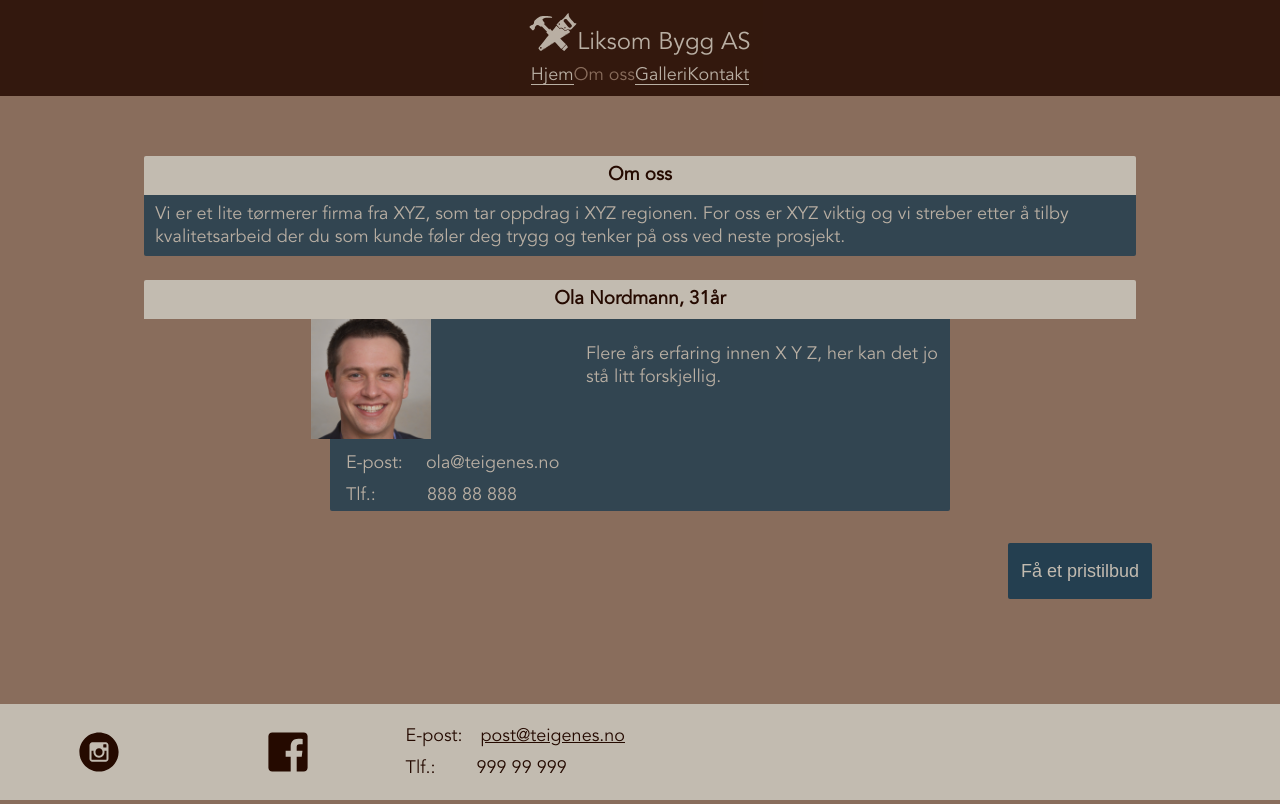
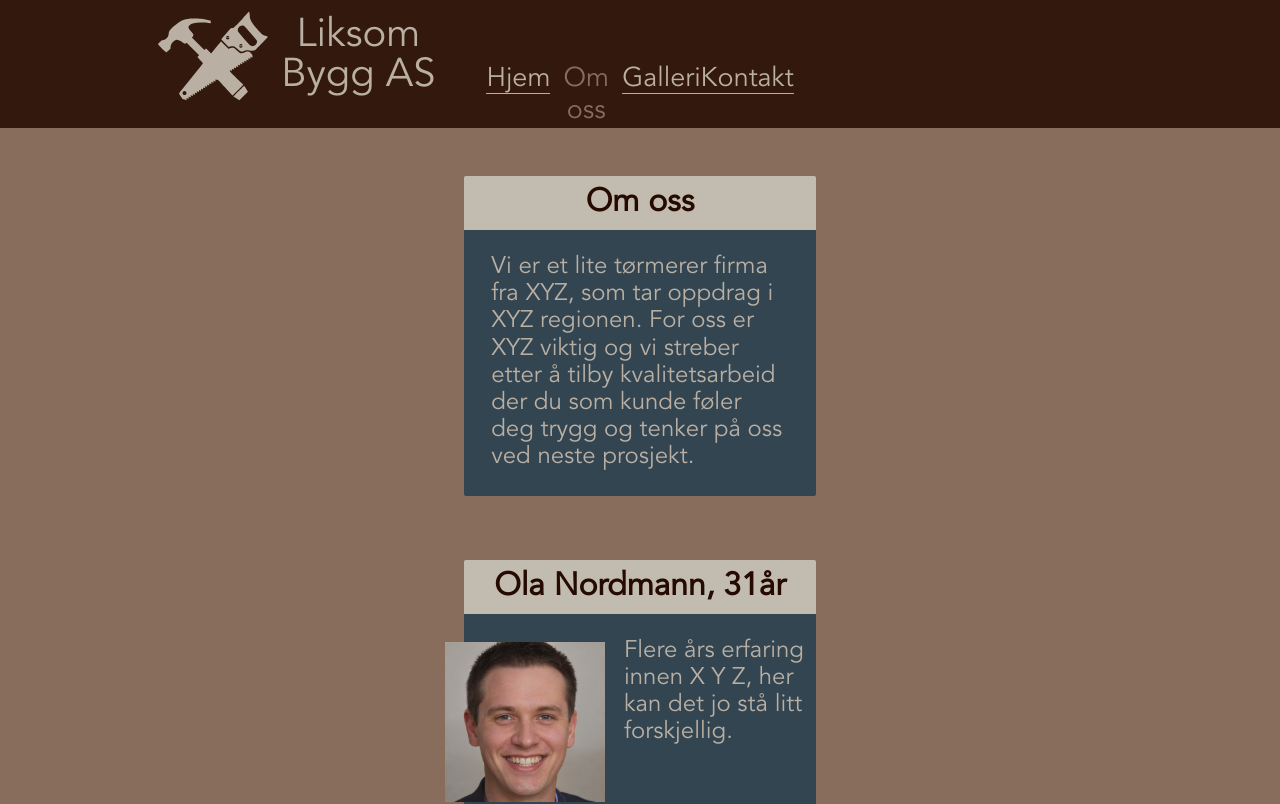
Before and after one commit to ProgrammerChris/FirstVueProject, a Vue app: page /omoss in a window 1280 px wide. Shown: the top 804 px of the page. Built offline with nearby package versions, Linux system fonts and the light colour scheme.

Commit message:
Done for now!

```diff
--- a/src/App.vue
+++ b/src/App.vue
@@ -26,6 +26,7 @@ export default {
    url(./assets/font/AvenirLTStd-Book.otf) format("truetype");
 }
 html {
+  overflow-y: scroll;
   background: #896D5C;
   -webkit-background-size: cover;
   -moz-background-size: cover;
@@ -38,10 +39,10 @@ body {
 #app {
   display: grid;
   grid-template-columns: 10% auto 10%;
-  gap: 1.5rem 1rem;
+  gap: 1rem 1rem;
   height: 100%;
   min-height: 100vh;
-  font-family: "Avenir", Helvetica, Arial, sans-serif;
+  font-family: Avenir, Helvetica, Arial, sans-serif;
   -webkit-font-smoothing: antialiased;
   -moz-osx-font-smoothing: grayscale;
   text-align: center;
@@ -52,7 +53,6 @@ body {
   grid-column: 2;
 	display: grid;
   gap: 1.5rem;
-  grid-auto-rows: max-content;
 }
 p {
 	text-align: left;
@@ -61,4 +61,25 @@ p {
 	line-height: 1.4rem;
 	margin: 0;
 }
+
+/* Desktop and large tablet screens */
+@media only screen and (min-width: 950px) {
+  #app {
+    grid-template-columns: 1fr 1fr 1fr;
+    grid-template-rows: 8em auto 6em;
+  }
+  p {
+    text-align: left;
+    padding: .5rem .7rem;
+    font-size: 1.5rem;
+    line-height: 1.7rem;
+    margin: 0;
+  }
+  .content {
+    gap: 0;
+  }
+}
+/* Mobile landscape mode */
+@media only screen and (max-width: 812px) and (max-height: 414px) {
+}
 </style>
--- a/src/components/Button.vue
+++ b/src/components/Button.vue
@@ -6,8 +6,8 @@
 #contact-me {
   height: 3.5rem;
   width: 9rem;
-	background-color: #243F50;
-	color: #C2BBB0;
+  background-color: #243f50;
+  color: #c2bbb0;
   border: none;
   border-radius: 2px;
   font-size: 1.125rem;
@@ -22,7 +22,7 @@
   transition: 0.5s;
 }
 #contact-me span:after {
-    content: '\00bb';
+  content: "\00bb";
   position: absolute;
   opacity: 0;
   top: 0;
@@ -40,4 +40,13 @@
 #contact-me:active {
   transform: translateY(1px) translateX(1px);
 }
+
+/* Desktop and large tablet screens */
+@media only screen and (min-width: 950px) {
+  #contact-me {
+    height: 7rem;
+    width: 15rem;
+    font-size: 1.8rem;
+  }
+}
 </style>
--- a/src/components/Employee.vue
+++ b/src/components/Employee.vue
@@ -1,5 +1,5 @@
 <template>
-	<div>
+	<div class="wrapper">
 		<div class="title-box"><h3>{{ name }}, {{ age }}år</h3></div>
 		<div class="employee-text-box">
 			<img :src="require(`@/assets/img/${imgSrc}`)" alt="img">
@@ -32,17 +32,12 @@ export default {
 <style scoped>
 .employee-text-box {
 	display: grid;
-	gap: .5rem;
-	grid-column: 1/span 2;
-	grid-template-columns: 40%;
-	width: inherit;
-	height: fit-content;
 	background-color: #243F50;
 	opacity: .85;
-	justify-self: center;
 	font-size: 0.875em;
 	border-bottom-left-radius: 2px;
 	border-bottom-right-radius: 2px;
+	padding-right: .2em;
 }
 .employee-text-box p{
 	grid-column: 2;
@@ -67,4 +62,13 @@ img {
 	position: relative;
 	right: 1.2rem;
 }
+/* Desktop and large tablet screens */
+@media only screen and (min-width: 950px) {
+	img {
+		width: 10rem;
+		height: 10rem;
+		padding-top: 2em;
+		padding-bottom: 2em;
+	}
+}
 </style>
--- a/src/components/Footer.vue
+++ b/src/components/Footer.vue
@@ -2,15 +2,19 @@
   <div id="footer-box">
     <div id="so-me">
       <a class="so-me-logo" target="_blank" href="https://www.instagram.com/teige_nes_bygg_as/">
-                <img class="so-me-logo" alt="Instagram" src="../assets/instagram.svg">
+        <img class="so-me-logo" alt="Instagram" src="../assets/instagram.svg" />
       </a>
       <a class="so-me-logo" target="_blank" href="https://www.facebook.com/TeigeNesByggAs">
-                <img class="so-me-logo" alt="Facebook" src="../assets/facebook.svg">
+        <img class="so-me-logo" alt="Facebook" src="../assets/facebook.svg" />
       </a>
     </div>
     <div id="contact-info">
-            <p id="mail">E-post:&emsp;<a id="mail-link" href = "mailto: abc@example.com">post@teigenes.no</a></p>
-            <p id="telephone">Tlf.: &emsp;&emsp;<a id="telephone-link" href = "tel: 999 99 999">999 99 999</a></p>
+      <p id="mail">
+        E-post:&emsp;<a id="mail-link" href="mailto: abc@example.com">post@teigenes.no</a>
+      </p>
+      <p id="telephone">
+        Tlf.: &emsp;&emsp;<a id="telephone-link" href="tel: 999 99 999">999 99 999</a>
+      </p>
     </div>
   </div>
 </template>
@@ -21,7 +25,7 @@
   grid-column: 1 / span 3;
   display: grid;
   grid-template-columns: 30% 70%;
-    background-color: #C2BBB0;
+  background-color: #c2bbb0;
   padding: 1rem 0 1rem 1.5rem;
   align-self: end;
 }
@@ -36,11 +40,11 @@
 }
 a {
   text-decoration: none;
-    color: #250A00;
+  color: #250a00;
 }
 p {
-    color: #250A00;
-    padding: .3rem;
+  color: #250a00;
+  padding: 0.3rem;
 }
 #contact-info {
   margin: auto 0;
@@ -48,8 +52,26 @@ p {
 #mail-link {
   text-decoration: underline;
 }
+
 /* Desktop and large tablet screens */
 @media only screen and (min-width: 950px) {
+  #footer-box {
+    grid-template-columns: 25% 3fr 4fr 25%;
+    padding: 1rem 0 1rem 0;
+  }
+	#so-me {
+		grid-column: 2;
+		margin: auto;
+	}
+	.so-me-logo {
+		width: fit-content;
+	}
+	a {
+		display: inline-block;
+	}
+	#contact-info {
+		justify-self: center;
+	}
 }
 
 /* Mobile landscape mode */
--- a/src/components/Header.vue
+++ b/src/components/Header.vue
@@ -1,9 +1,11 @@
 <template>
   <div id="header-box">
-    <div id="logo-div">
-      <router-link to="/" id="logo-img"><img src="@/assets/logo.svg" alt="Logo"></router-link>
-      <h1 id="logo-text">Liksom Bygg AS</h1>
-    </div>
+    <router-link to="/" >
+      <div id="logo-div">
+        <img id="logo-img" src="@/assets/logo.svg" alt="Logo">
+        <h1 id="logo-text">Liksom Bygg AS</h1>
+      </div>
+    </router-link>
     <nav id="nav">
       <ul>
         <li><router-link to="/">Hjem</router-link></li>
@@ -22,7 +24,12 @@ export default {
 </script>
 
 <style>
+a {
+  text-decoration: none;
+}
 #header-box {
+  grid-row: 1;
+  display: grid;
   height: 6rem;
   z-index: 1;
   position: sticky;
@@ -43,8 +50,10 @@ export default {
   width: 3em;
   justify-self: end;
   align-self: center;
+  display: inline;
 }
 #logo-text {
+  color: #C2BBB0;
   grid-column: 2;
   font-size: 1.5rem;
   justify-self: start;
@@ -52,6 +61,8 @@ export default {
   margin: 0;
   padding-top: 1em;
   font-weight: normal;
+  display: inline;
+  text-decoration: none;
 }
 #nav {
   grid-row: 2;
@@ -81,7 +92,32 @@ li {
 }
 /* Desktop and large tablet screens */
 @media only screen and (min-width: 950px) {
-
+  ul {
+    font-size: 1.5em;
+  }
+  #header-box {
+    height: 8em;
+    grid-template-columns: 35% auto 35%;
+  }
+  #logo-div {
+    margin-left: 35%;
+  }
+  #logo-img {
+    height: 7em;
+    width: 7em;
+  }
+  #logo-text {
+    font-size: 2.5rem;
+    padding: 0;
+    line-height: 2.5rem;
+    margin: auto;
+  }
+  #nav {
+  grid-row: 1;
+  grid-column: 2;
+  align-self: center;
+  padding-top: 4em;
+  }
 }
 /* Mobile landscape mode */
 @media only screen and (max-width: 812px) and (max-height: 414px) {
--- a/src/views/About.vue
+++ b/src/views/About.vue
@@ -1,5 +1,5 @@
 <template>
-		<div>
+		<div class="wrapper">
 			<div class="title-box"><h3>Om oss</h3></div>
 			<div class="text-box">
 				<p>Vi er et lite tørmerer firma fra XYZ, som tar oppdrag i XYZ regionen. For oss er XYZ viktig og vi streber etter å tilby kvalitetsarbeid der du som kunde føler deg trygg og tenker på oss ved neste prosjekt.</p>
--- a/src/views/Contact.vue
+++ b/src/views/Contact.vue
@@ -18,7 +18,7 @@
 			type="submit"><strong>Send</strong></button>
   </form>
 	<div v-else>
-		<div id="sent"><h3>Takk for din henvendelse. Vil vil ta kontakt så fort vi kan.</h3></div>
+		<div id="sent"><h3>Takk for din henvendelse. Vi vil ta kontakt så fort vi kan.</h3></div>
 	</div>
 </template>
 
@@ -89,7 +89,9 @@ export default {
     background-color: #243F50;
     height: 5rem;
     opacity: .85;
-    height: fit-content;
+    height: -webkit-fit-content;
+		height: -moz-fit-content;
+		height: fit-content;
     padding: 1rem .5rem;
 }
 .contact-info {
@@ -107,13 +109,14 @@ export default {
 	border-radius: 2px;
 }
 textarea {
-	resize: vertical;
+	resize: none;
 	font-family: inherit;
 	height: 8rem;
 	border-radius: 2px;
 }
 form {
   display: grid;
+	grid-auto-rows: max-content;
 }
 label {
 	text-align: start;
@@ -132,7 +135,6 @@ label {
   background-color: #6eb9f7;
   background-size: 100%;
   transition: background 0s;
-
 }
 
 button {
@@ -152,6 +154,18 @@ button {
 
 /* Desktop and large tablet screens */
 @media only screen and (min-width: 950px) {
+	.contact-info {
+		font-size: 1.3em;
+	}
+	textarea {
+		resize: vertical;
+		min-height: 10rem;
+		height: 20rem;
+		max-height: 20rem;
+	}
+	label {
+		font-size: 1.3em;
+	}
 }
 
 /* Mobile landscape mode */
--- a/src/views/Gallery.vue
+++ b/src/views/Gallery.vue
@@ -8,7 +8,7 @@
 
 <script>
 
-var POSTS_LIMIT = 5; // Limits the number of posts requested. 1-25 (25 is the max, else we will have to ask for the next 25 in a new API call).
+var POSTS_LIMIT = 4; // Limits the number of posts requested. 1-25 (25 is the max, else we will have to ask for the next 25 in a new API call).
 export default {
   name: 'gallery',
   components: {
@@ -32,21 +32,25 @@ export default {
     getPosts() {
       var lastTime = this.lastFetch
       var now = new Date().getTime();
-
+      try {
         if (now - lastTime < 5000*60) { // If less than 5 minutes since last fetch, get from localStorage, else fetch.
           this.posts = JSON.parse(localStorage.getItem("instaPosts"));
         } else {
-        fetch('https://ig.instant-tokens.com/users/1fa1e484-8a56-44cf-aa6f-042211802e80/instagram/17841400905223262/token?userSecret=' + process.env.VUE_APP_INSTA_SECRET)
+          fetch('https://ig.instant-tokens.com/users/1fa1e484-8a56-44cf-aa6f-042211802e80/instagram/17841446092578844/token?userSecret=zv4kiv8bwxe6dh7p8dbx4j')
           .then(resp => resp.json())
           .then(data => {
             fetch('https://graph.instagram.com/me/media?fields=caption,id,media_type,media_url,permalink,thumbnail_url,timestamp,username&limit=' + POSTS_LIMIT + '&access_token=' + data.Token)
             .then(feed => feed.json())
-          .then(media => {
+            .then(media => {//! Save to localstorage and only refetch every 5-10 minutes.
               this.posts = media.data,
               localStorage.setItem("instaPosts", JSON.stringify(media.data));
-          }) //! Save to localstorage and only refetch every 5-10 minutes.
+            })
           })
         this.updateLastFetch();
+        }
+      } catch (error) {
+        console.log("Ooops! Something went wrong!");
+        console.log(error);
       }
     }
   },
@@ -61,7 +65,7 @@ export default {
 }
 </script>
 
-<style>
+<style scoped>
 .insta-post {
   height: 15rem;
   width: 15rem;
@@ -76,6 +80,22 @@ export default {
 }
 /* Desktop and large tablet screens */
 @media only screen and (min-width: 950px) {
+  #app {
+    grid-template-columns: auto !important;
+  }
+  .insta-post {
+    height: 20rem;
+    width: 20rem;
+  }
+
+  #instafeed {
+    display: grid;
+    grid-template-areas:"a b"
+                        "c d";
+    gap: .8em;
+    padding: 0;
+    justify-content: center;
+  }
 }
 
 /* Mobile landscape mode */
--- a/src/views/Home.vue
+++ b/src/views/Home.vue
@@ -1,5 +1,5 @@
 <template>
-	<div class="info-wrapper">
+	<div class="wrapper">
 		<div class="title-box"><h3>Hva kan vi hjelpe deg med?</h3></div>
 		<div class="text-box">
 			<p>Bygge nytt, rehabilitere eller pusse opp? Ingen jobb for stor, ingen jobb for liten. Ta gjerne kontakt for en hyggelig samtale så finner vi ut hva vi kan gjøre for deg!</p>
@@ -41,6 +41,16 @@ h3 {
 }
 /* Desktop and large tablet screens */
 @media only screen and (min-width: 950px) {
+	.wrapper {
+		margin: 2rem;
+	}
+	.title-box {
+		padding: .5rem;
+		font-size: 1.7em;
+	}
+	.text-box {
+		padding: 1rem;
+	}
 }
 /* Mobile landscape mode */
 @media only screen and (max-width: 812px) and (max-height: 414px) {
```
Also changed, not shown: 1 other file (tests, documents, lock files or other folders). Lines whose indentation alone changed are shown as unchanged.
